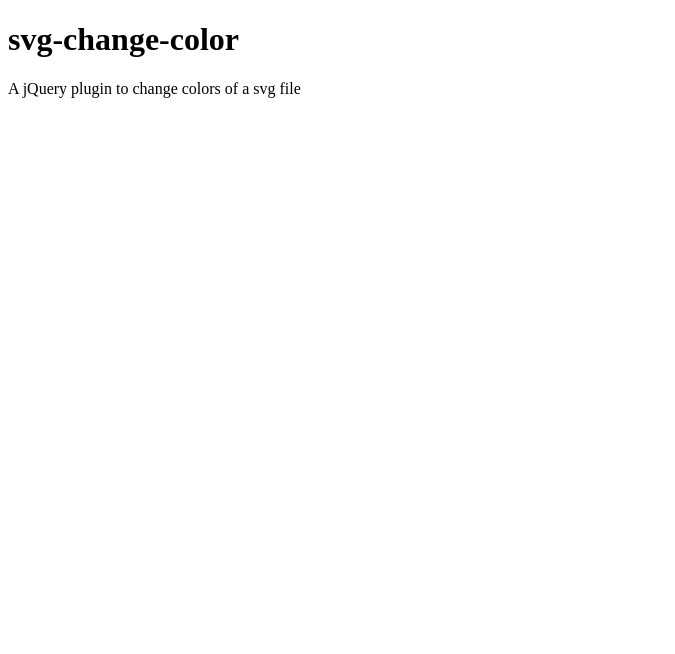
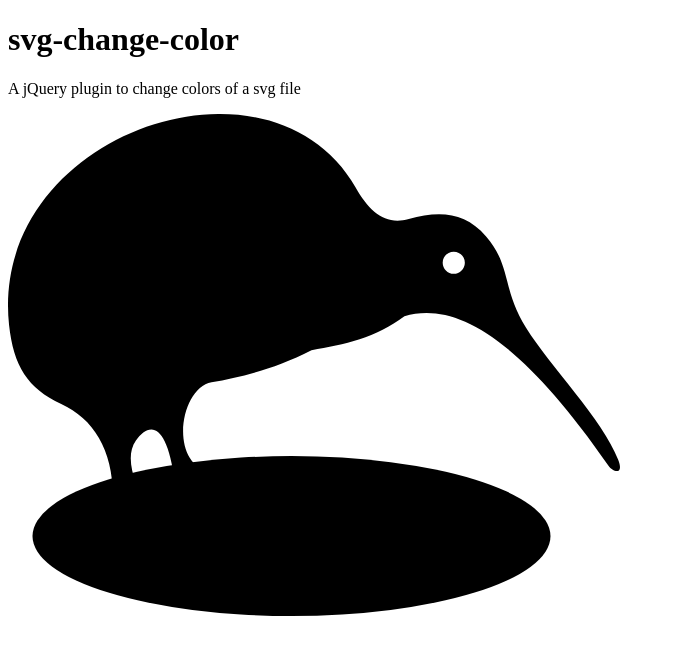
Before and after one commit to AlessandroMinoccheri/svg-change-color, a website: page index.html in a window 1280 px wide. Shown: the whole page, without its empty margins (0-675 px from the left). Drawn offline with Linux system fonts and the light colour scheme; files whose address does not match are found by name.

Commit message:
added svg folder

```diff
--- a/index.html
+++ b/index.html
@@ -18,5 +18,9 @@
     <p>
     A jQuery plugin to change colors of a svg file
     </p>
+
+    <div id="container-svg">
+        <img src="kiwi.svg" alt="Kiwi">
+    </div>
 </body>
 </html>
```
Also changed, not shown: svg/kiwi.svg (added).
